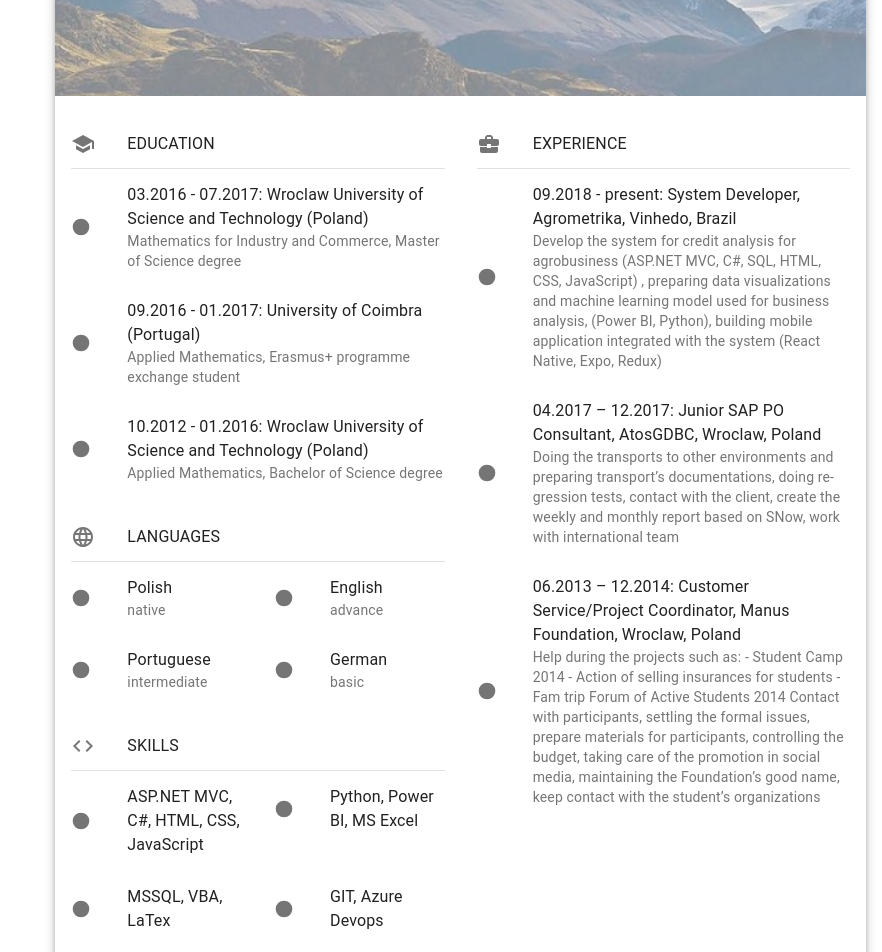
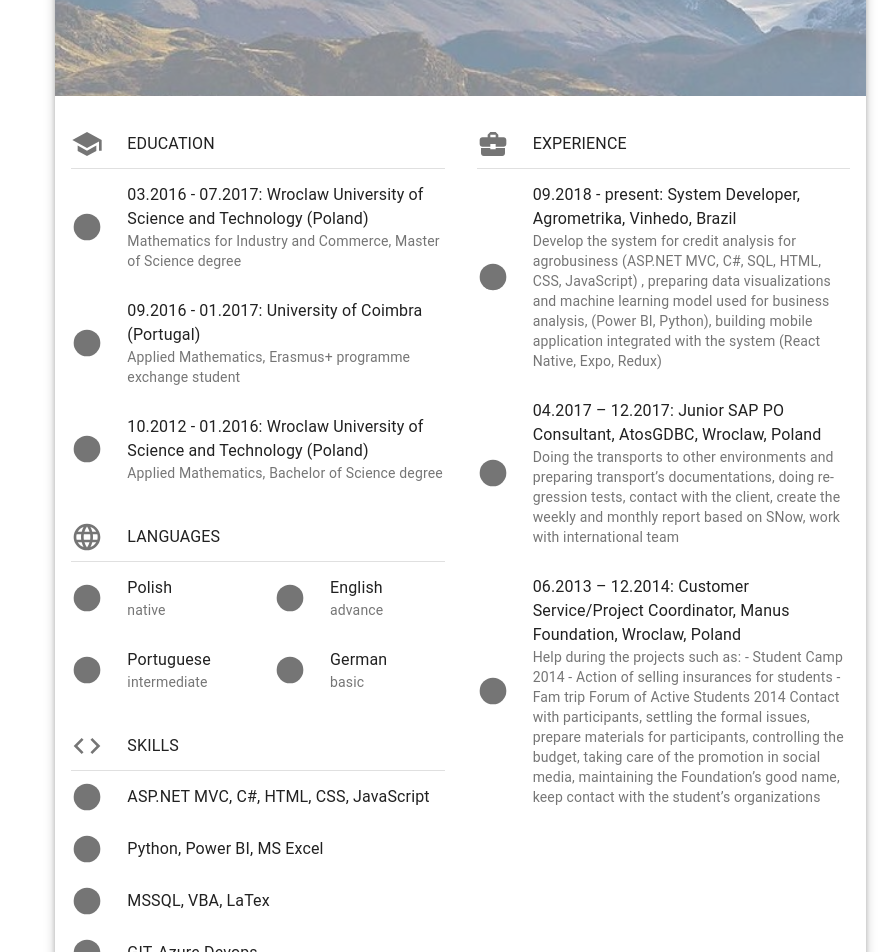
Before and after one commit to goskan93/curriculum-vitae, a React (Create React App) app: page / in a window 1280 px wide. Shown: the part 220-1172 px from the top of the page, without its empty margins (398-1280 px from the left). Built offline with nearby package versions, Linux system fonts and the light colour scheme.

Commit message:
changing styles

```diff
--- a/src/components/section.js
+++ b/src/components/section.js
@@ -1,4 +1,5 @@
 import React from "react";
+import { makeStyles } from '@material-ui/core/styles';
 import PropTypes from "prop-types";
 import List from "@material-ui/core/List";
 import ListItemIcon from "@material-ui/core/ListItemIcon";
@@ -8,13 +9,22 @@ import Divider from "@material-ui/core/Divider";
 import Brightness1Icon from "@material-ui/icons/Brightness1";
 import { Grid } from "@material-ui/core";
 
+
+const useStyles = makeStyles({
+  root:{
+    fontSize: "2rem"
+  }
+
+},{name: 'MuiSvgIcon'});
+
 function Section(props) {
+  const classes = useStyles();
   const { title, listInfo, icon, gridSize } = props;
 
   return (
     <List>
       <ListItem>
-        <ListItemIcon>{icon}</ListItemIcon>
+        <ListItemIcon >{icon}</ListItemIcon>
         <ListItemText primary={title} />
       </ListItem>
       <Divider variant="middle" />
@@ -41,8 +51,6 @@ function Section(props) {
 
 Section.propTypes = {
   gridSize: PropTypes.number,
-  // primaryText: PropTypes.string,
-  // secondaryText: PropTypes.string,
   listInfo: PropTypes.arrayOf(PropTypes.object),
   title: PropTypes.string,
   icon: PropTypes.object
--- a/src/views/curriculum/Skills.js
+++ b/src/views/curriculum/Skills.js
@@ -13,7 +13,6 @@ function Skills(props) {
           title="SKILLS"
           listInfo={skills}
           icon={<CodeIcon />}
-          gridSize={6}
         />
       </Grid>
     </Grid>
```
